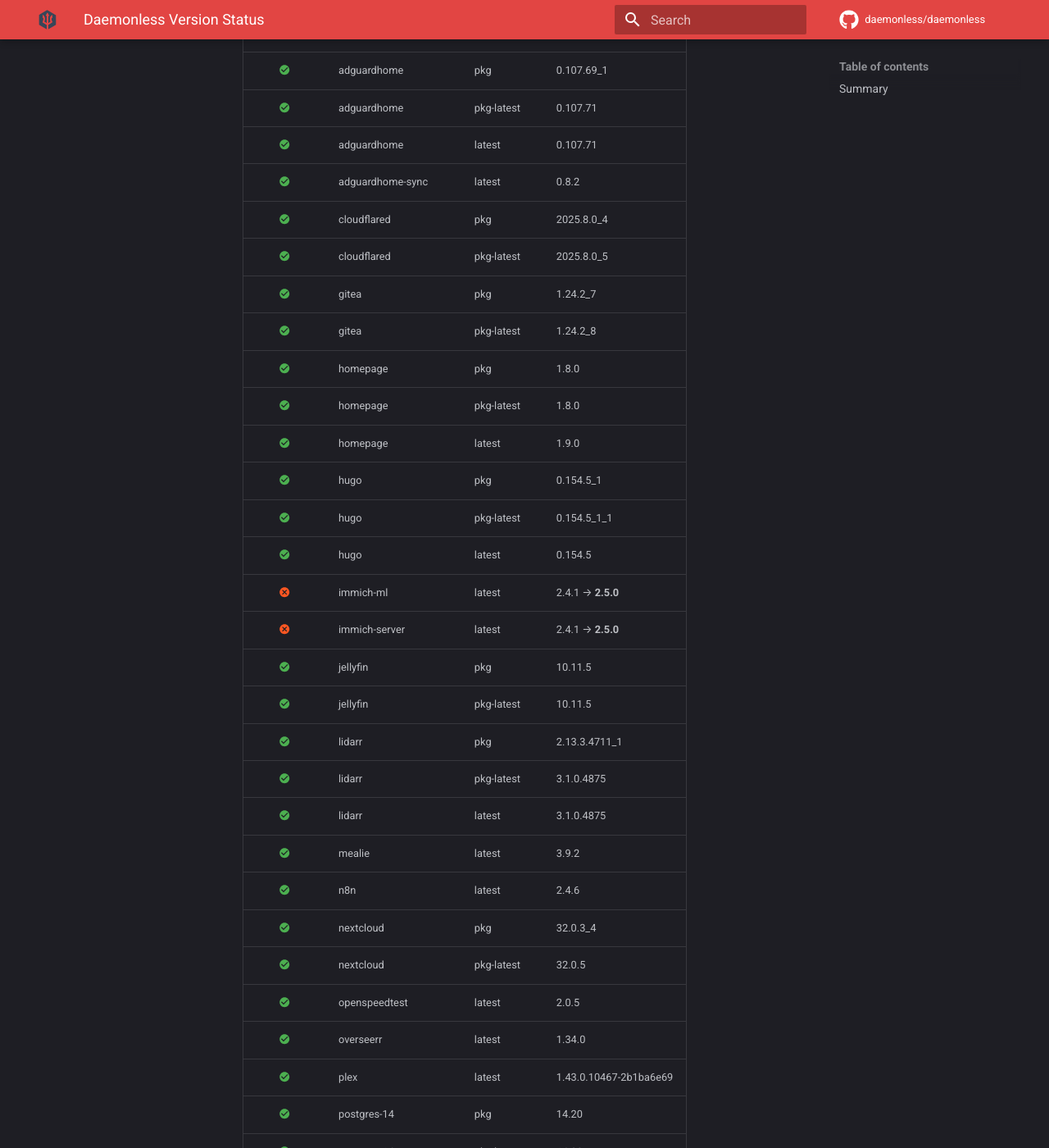
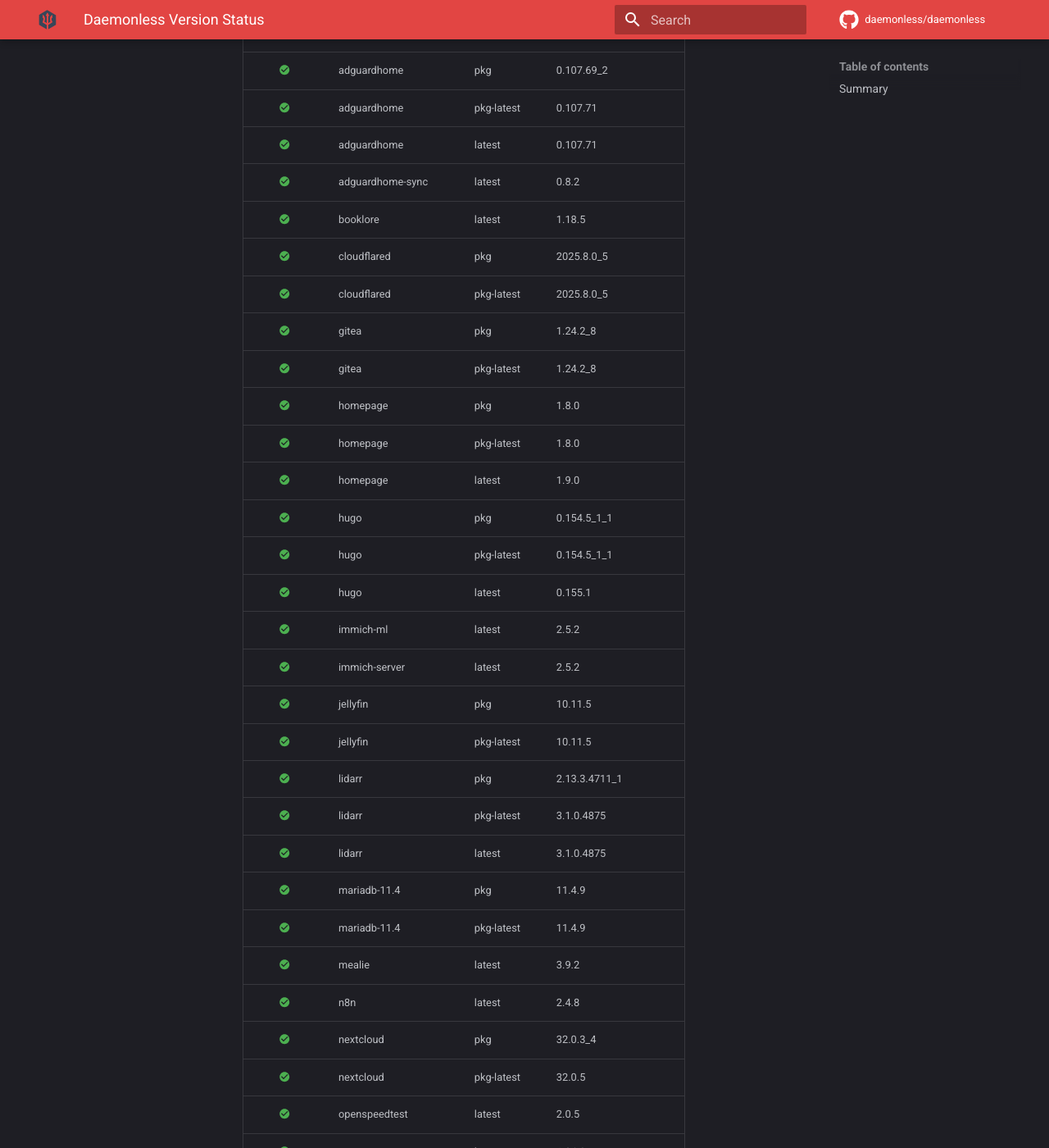
Before and after one commit to daemonless/daemonless-io, an MkDocs documentation site: the page built from docs/status.md, in a window 1280 px wide and 1400 px high, scrolled down 210 px. Shown: the whole window at 82% size. Built offline with MkDocs 1.6.1 and Material for MkDocs 9.7.7, drawn with Linux system fonts in a browser that asks for light colours; comment, search, counter and statistics services are not loaded; some of the changed text lies outside the part shown.

Commit message:
Update version status [skip ci]

```diff
--- a/docs/status.md
+++ b/docs/status.md
@@ -2,34 +2,37 @@
 
 | Status | Image | Tag | Version |
 |:------:|-------|-----|---------|
-| :material-check-circle:{ .current } | adguardhome | pkg | 0.107.69_1 |
+| :material-check-circle:{ .current } | adguardhome | pkg | 0.107.69_2 |
 | :material-check-circle:{ .current } | adguardhome | pkg-latest | 0.107.71 |
 | :material-check-circle:{ .current } | adguardhome | latest | 0.107.71 |
 | :material-check-circle:{ .current } | adguardhome-sync | latest | 0.8.2 |
-| :material-check-circle:{ .current } | cloudflared | pkg | 2025.8.0_4 |
+| :material-check-circle:{ .current } | booklore | latest | 1.18.5 |
+| :material-check-circle:{ .current } | cloudflared | pkg | 2025.8.0_5 |
 | :material-check-circle:{ .current } | cloudflared | pkg-latest | 2025.8.0_5 |
-| :material-check-circle:{ .current } | gitea | pkg | 1.24.2_7 |
+| :material-check-circle:{ .current } | gitea | pkg | 1.24.2_8 |
 | :material-check-circle:{ .current } | gitea | pkg-latest | 1.24.2_8 |
 | :material-check-circle:{ .current } | homepage | pkg | 1.8.0 |
 | :material-check-circle:{ .current } | homepage | pkg-latest | 1.8.0 |
 | :material-check-circle:{ .current } | homepage | latest | 1.9.0 |
-| :material-check-circle:{ .current } | hugo | pkg | 0.154.5_1 |
+| :material-check-circle:{ .current } | hugo | pkg | 0.154.5_1_1 |
 | :material-check-circle:{ .current } | hugo | pkg-latest | 0.154.5_1_1 |
-| :material-check-circle:{ .current } | hugo | latest | 0.154.5 |
-| :material-close-circle:{ .outdated } | immich-ml | latest | 2.4.1 → **2.5.0** |
-| :material-close-circle:{ .outdated } | immich-server | latest | 2.4.1 → **2.5.0** |
+| :material-check-circle:{ .current } | hugo | latest | 0.155.1 |
+| :material-check-circle:{ .current } | immich-ml | latest | 2.5.2 |
+| :material-check-circle:{ .current } | immich-server | latest | 2.5.2 |
 | :material-check-circle:{ .current } | jellyfin | pkg | 10.11.5 |
 | :material-check-circle:{ .current } | jellyfin | pkg-latest | 10.11.5 |
 | :material-check-circle:{ .current } | lidarr | pkg | 2.13.3.4711_1 |
 | :material-check-circle:{ .current } | lidarr | pkg-latest | 3.1.0.4875 |
 | :material-check-circle:{ .current } | lidarr | latest | 3.1.0.4875 |
+| :material-check-circle:{ .current } | mariadb-11.4 | pkg | 11.4.9 |
+| :material-check-circle:{ .current } | mariadb-11.4 | pkg-latest | 11.4.9 |
 | :material-check-circle:{ .current } | mealie | latest | 3.9.2 |
-| :material-check-circle:{ .current } | n8n | latest | 2.4.6 |
+| :material-check-circle:{ .current } | n8n | latest | 2.4.8 |
 | :material-check-circle:{ .current } | nextcloud | pkg | 32.0.3_4 |
 | :material-check-circle:{ .current } | nextcloud | pkg-latest | 32.0.5 |
 | :material-check-circle:{ .current } | openspeedtest | latest | 2.0.5 |
 | :material-check-circle:{ .current } | overseerr | latest | 1.34.0 |
-| :material-check-circle:{ .current } | plex | latest | 1.43.0.10467-2b1ba6e69 |
+| :material-check-circle:{ .current } | plex | latest | 1.42.2.10156-f737b826c |
 | :material-check-circle:{ .current } | postgres-14 | pkg | 14.20 |
 | :material-check-circle:{ .current } | postgres-14 | pkg-latest | 14.20 |
 | :material-check-circle:{ .current } | postgres-17 | pkg | 17.7 |
```
Also changed, not shown: other parts of docs/status.md (+5 -5 lines).
